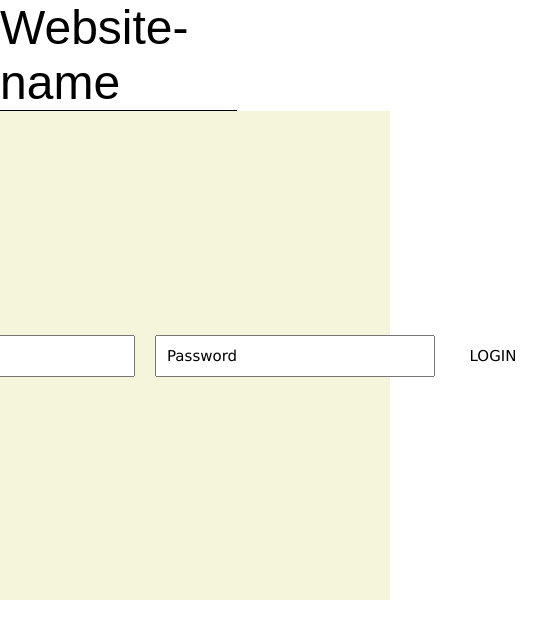
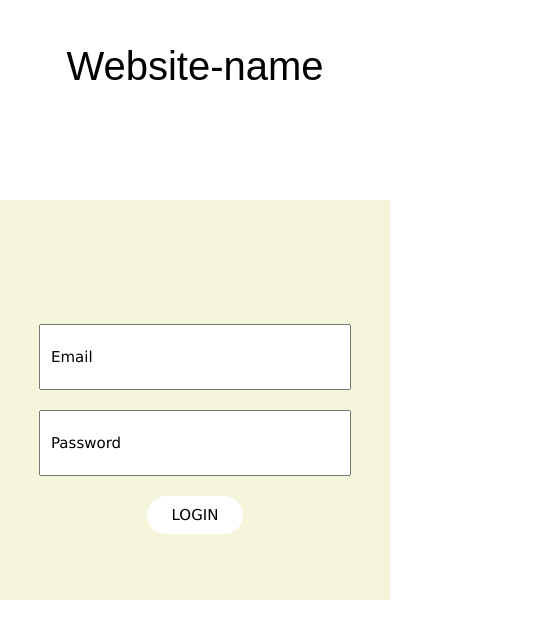
Before and after one commit to toveadamsson/login-website, a React (Create React App) app in the folder client/: page / in a window 390 px wide. Shown: the top 638 px of the page, 545 px wide, since content can reach past the window. Built offline with nearby package versions, Linux system fonts and the light colour scheme.

Commit message:
added media queries for mobile and ipad

```diff
--- a/client/src/App.css
+++ b/client/src/App.css
@@ -19,10 +19,18 @@
   justify-content: space-around;
   align-items: center;
 }
+
 .header-container h1 {
-  border-bottom: 1px solid black;
   font-size: 3rem;
 }
+.header-container h1:hover {
+  transition: all 0.3s ease 0s;
+  padding-left: 30px;
+}
+/* .header-container h1:after {
+  transition: 0.4s;
+
+} */
 .header-buttons {
   width: 200px;
   display: flex;
@@ -55,7 +63,7 @@ button:hover {
   width: 40%;
 }
 .front-container form {
- width:700px;
+  width: 700px;
   /* background-color: red; */
 }
 
@@ -92,3 +100,56 @@ input::placeholder {
 .secret-container h1 {
   padding-bottom: 20px;
 }
+
+@media all and (max-width: 720px) {
+
+  .header-container {
+    height: 300px;
+    box-sizing: border-box;
+    display: grid;
+    /* background-color: rebeccapurple; */
+  }
+  .header-container h1 {
+    padding: 10px;
+    font-size: 2.5rem;
+  }
+  .header-buttons {
+    /* background-color: blue; */
+    display: grid;
+    grid-template-rows: 50%50%;
+    width: 100%;
+    justify-items: center;
+  }
+  .front-container {
+    /* background-color: red; */
+    display: flex;
+    flex-direction: row;
+  }
+  .front-container form {
+    /* background-color: green; */
+    width: 100%;
+    display: grid;
+    grid-template-rows: 50%50%;
+    justify-items: center;
+  }
+  .front-container input {
+    display: flex;
+    justify-content: center;
+    align-items: center;
+    width: 80%;
+  }
+}
+@media all and (max-width: 330px){
+.front-container input {
+  padding:5px;
+}
+.header-container h1 {
+  font-size: 2rem;
+}
+.header-container h1:hover {
+
+}
+button {
+  font-size: 1rem;
+}
+}
```
Also changed, not shown: client/src/App.js (+4 -6 lines).
